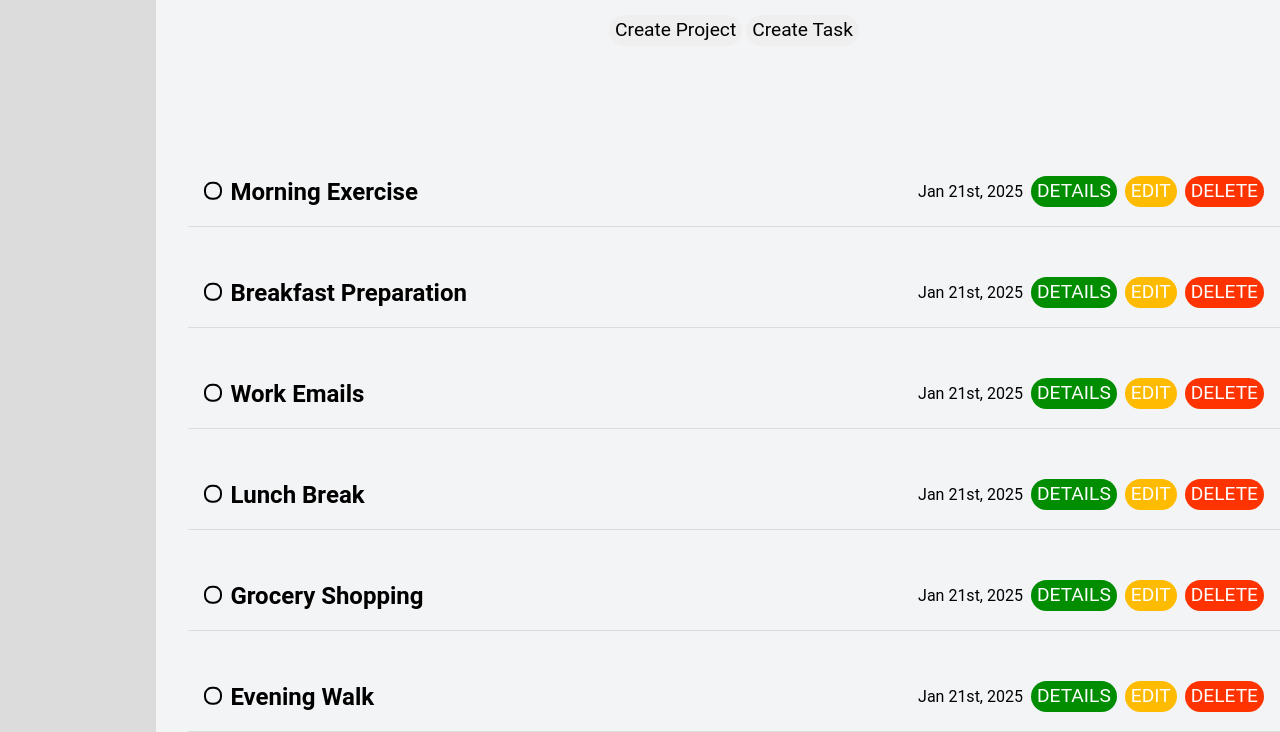
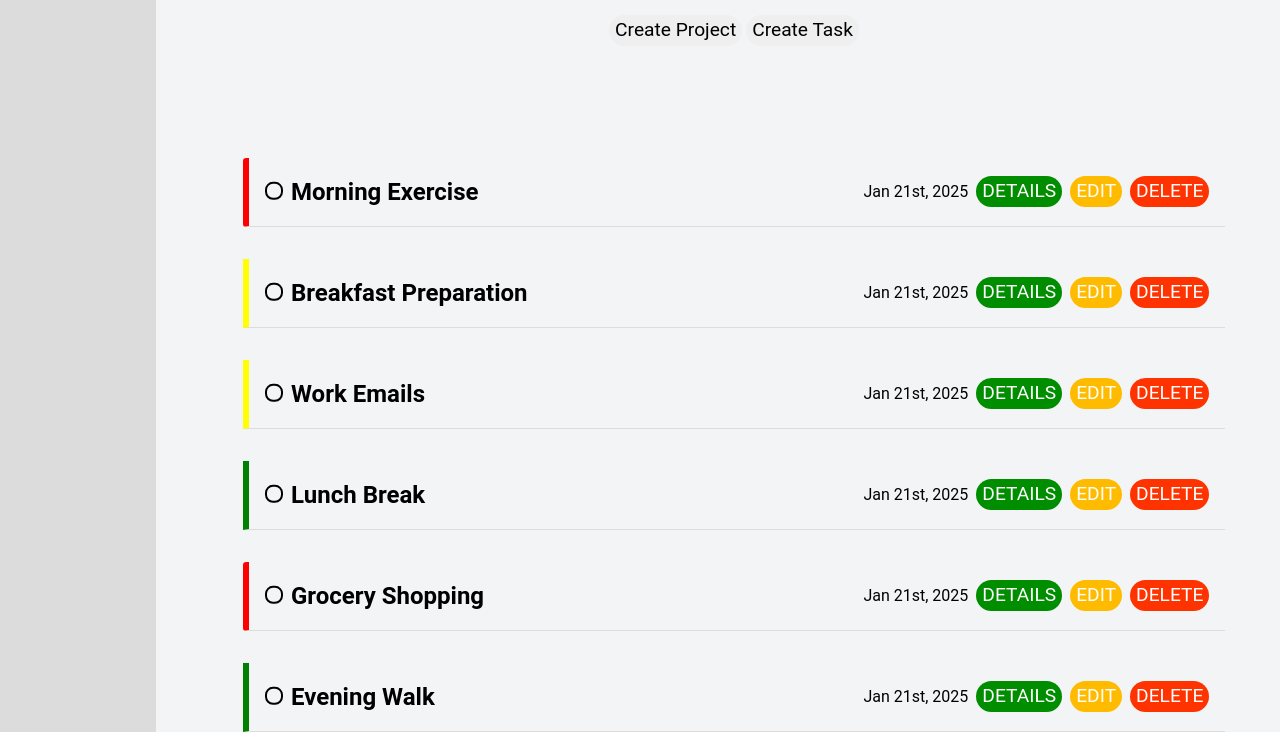
Before and after one commit to RubyFalcon/to-do-list, a website built with webpack: page src/template.html in a window 1280 px wide. Shown: the part 129-861 px from the top of the page. Built offline with nearby package versions, Linux system fonts and the light colour scheme.

Commit message:
fix an issue where dom getDOMtask was not working

```diff
--- a/src/modules/screenController.js
+++ b/src/modules/screenController.js
@@ -130,9 +130,10 @@ export const ScreenController = function () {
             const formattedTaskDate = formatTaskDate(task.dueDate);
 
             let taskContainer = document.createElement('div');
+            taskContainer.className = "task-container";
             const taskList =  document.createElement("li");
             taskList.classList = "task";
-            taskList.id = `${chooseRightColor(task.priority)}`
+            taskList.classList.add (`${chooseRightColor(task.priority)}`);
             const firstList = document.createElement("li");
             firstList.className = "task-list"
             const checkbox =  document.createElement("input");
@@ -149,7 +150,7 @@ export const ScreenController = function () {
             // }
 
             const title = document.createElement("h2");
-            title.classList.add("class-title");
+            title.classList.add("task-title");
             title.textContent = task.title;
 
             const dueDate = document.createElement("p");
@@ -185,7 +186,8 @@ export const ScreenController = function () {
             firstList.append(checkbox, title)
             secondList.append(dueDate, taskButtonContainer)
             taskList.append(firstList,secondList)
-            content.append(taskList);
+            taskContainer.append(taskList)
+            content.append(taskContainer);
 
             editTaskButton.addEventListener('click', () => {
                 console.log('Clicked on Edit Button');
@@ -308,7 +310,7 @@ export const ScreenController = function () {
     };
 
     let getDOMTask = function (event) {
-        const taskElement = event.target.closest(".task-list");
+        const taskElement = event.target.closest(".task-container");
         let value = taskElement.querySelector('.task-title');
         return value.textContent.trim();
     }
--- a/src/styles.css
+++ b/src/styles.css
@@ -210,6 +210,10 @@ li{
                             "shadow-sm",
                             "hover:shadow-md" */
   }
+
+  .task-container {
+    width: 90%;
+  }
   .task {
 
 
@@ -294,16 +298,19 @@ li{
   .hidden {
     display: none;
   }
-  .red-boder {
-    border-left: red;
+  .red-border {
+    border-left: .4em solid red;
+    border-top-left-radius: .2em;
+    border-bottom-left-radius: .2em;
   }
 
+
   .yellow-border {
-    border-left: yellow;
+    border-left: .4em solid yellow;
   }
 
   .green-border {
-    border-left: green;
+    border-left: .4em solid green;
   }
 
   .gray-border {
```
